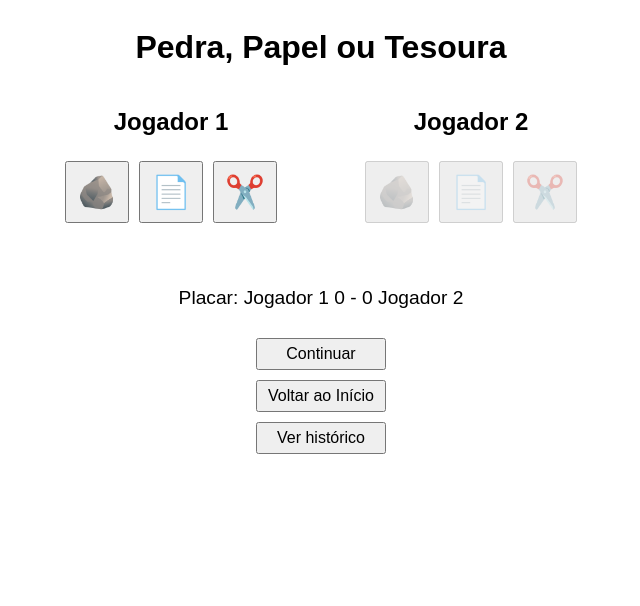
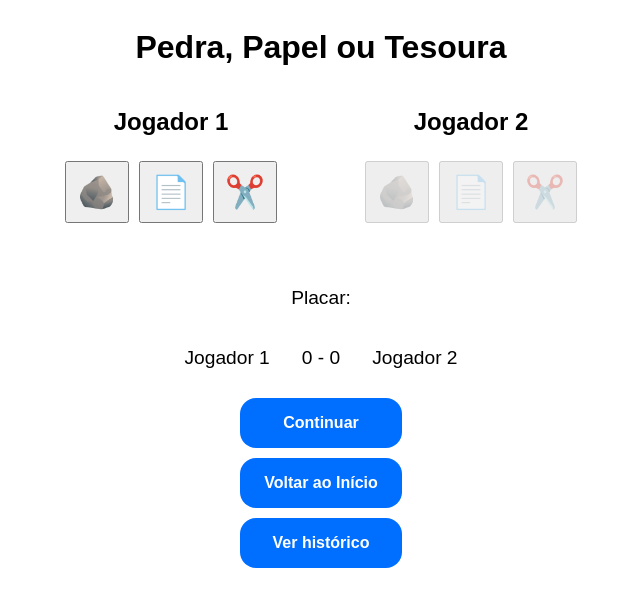
Before and after one commit to kaiopomini/rock-paper-scissors-challenge-db1, a plain HTML site: page src/index.html in a window 1280 px wide. Both pictures are taken after a click on the button "Jogar Contra um Amigo". Shown: the whole page, without its empty margins (319-959 px from the left). Drawn offline with Linux system fonts and the light colour scheme.

Commit message:
[MVAR-656] fix: adding some styles

```diff
--- a/src/index.html
+++ b/src/index.html
@@ -30,19 +30,24 @@
   </div>
   <div id="result"></div>
   <div id="score">
-    <p>
-      Placar: Jogador 1 <span id="score1">0</span> -
-      <span id="score2">0</span> Jogador 2
-    </p>
+    <p>Placar:</p>
+    <div class="score">
+      <p>Jogador 1</p>
+      <div class="scoreboard">
+        <span id="score1">0</span> -
+        <span id="score2">0</span>
+      </div>
+      <p>Jogador 2</p>
+    </div>
   </div>
   <div id="game-mode">
-    <button id="pvp">Jogar Contra um Amigo</button>
-    <button id="pve">Desafiar o Computador</button>
+    <button class="game-action-button" id="pvp">Jogar Contra um Amigo</button>
+    <button class="game-action-button" id="pve">Desafiar o Computador</button>
   </div>
   <div id="options">
-    <button id="continue">Continuar</button>
-    <button id="restart">Voltar ao Início</button>
-    <button id="history">Ver histórico</button>
+    <button class="game-action-button" id="continue">Continuar</button>
+    <button class="game-action-button" id="restart">Voltar ao Início</button>
+    <button class="game-action-button" id="history">Ver histórico</button>
   </div>
   <script src="script.js"></script>
 </body>
--- a/src/script.js
+++ b/src/script.js
@@ -107,6 +107,8 @@ player1Choices.forEach((choice) => {
   choice.addEventListener("click", () => {
     if (currentPlayer !== 1 || player1Choice) return;
 
+    choice.classList.add("active-choice");
+
     player1Choice = choice.dataset.choice;
     alert("Jogador 1 escolheu: " + player1Choice);
     currentPlayer = 2;
@@ -114,7 +116,11 @@ player1Choices.forEach((choice) => {
 
     if (gameModeSelected === "pve") {
       setTimeout(() => {
-        player2Choice = ["pedra", "papel", "tesoura"][Math.floor(Math.random() * 3)];
+        const randomIndex = Math.floor(Math.random() * 3)
+        const botChoiceElement = player2Choices[randomIndex]
+        player2Choice = botChoiceElement.dataset.choice
+        botChoiceElement.classList.add("active-choice")
+
         alert("Computador escolheu: " + player2Choice);
         playRound();
         disabledChoices(true, true);
@@ -126,6 +132,8 @@ player1Choices.forEach((choice) => {
 player2Choices.forEach((choice) => {
   choice.addEventListener("click", () => {
     if (currentPlayer !== 2 || player2Choice || gameModeSelected !== "pvp") return;
+
+    choice.classList.add("active-choice");
 
     player2Choice = choice.dataset.choice;
     alert("Jogador 2 escolheu: " + player2Choice);
@@ -139,6 +147,7 @@ continueButton.addEventListener("click", () => {
   resetChoices();
   disabledChoices(false, true)
   result.textContent = "";
+  document.querySelectorAll(".choice").forEach(choice => choice.classList.remove("active-choice"))
 });
 
 restartButton.addEventListener("click", () => {
@@ -152,6 +161,7 @@ restartButton.addEventListener("click", () => {
   result.textContent = "";
   gameMode.style.display = 'flex'
   options.style.display = 'none'
+  document.querySelectorAll(".choice").forEach(choice => choice.classList.remove("active-choice"))
 });
 
 historyButton.addEventListener("click", () => {
@@ -181,5 +191,9 @@ pve.addEventListener("click", () => {
   disabledChoices(false, true);
 })
 
+window.onload = () => {
+  clearPlayHistory();
+}
+
 updateScore();
 disableAllButtons(true);
--- a/src/styles.css
+++ b/src/styles.css
@@ -50,3 +50,36 @@ button {
   display: none;
   flex-direction: column;
 }
+
+#score {
+  display: flex;
+  align-items: center;
+  flex-direction: column;
+}
+
+.score {
+  display: flex;
+  align-items: center;
+  gap: 2rem;
+}
+
+.game-action-button {
+  border-radius: 16px;
+  border: none;
+  padding: 1rem 1.5rem;
+
+  background-color: #006fff;
+  color: white;
+  font-weight: 700;
+
+  transition: .2s;
+
+  &:hover {
+    background-color: #001eff;
+  }
+}
+
+.choice.active-choice {
+  border: 2px solid red;
+  background-color: rgba(255, 0, 0, 0.2);
+}
```
